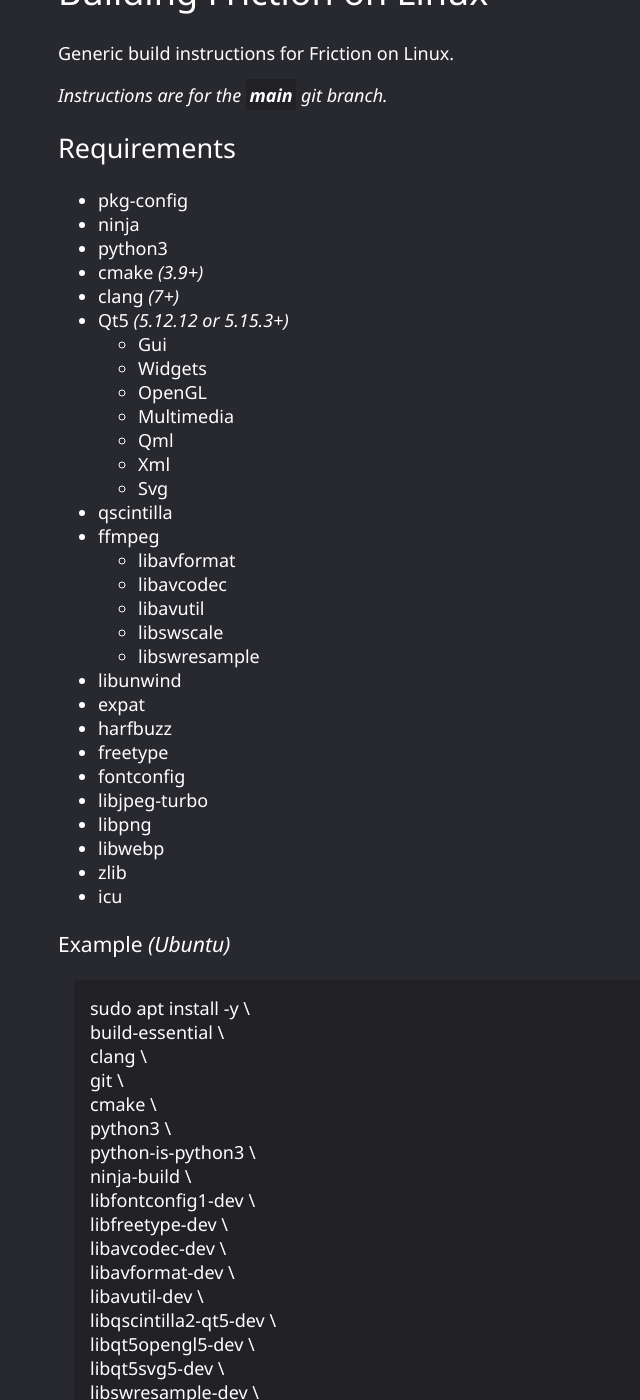
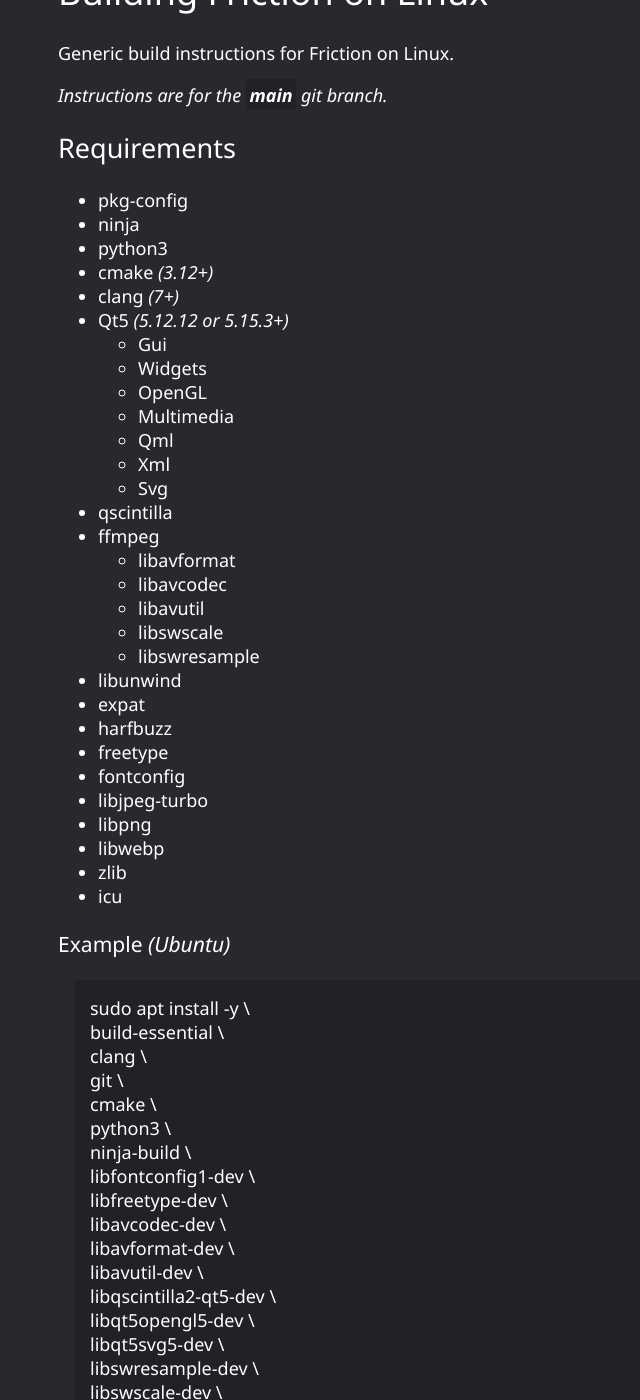
Before and after one commit to friction2d/friction2d.github.io, a Jekyll site: the page built from documentation/source-linux.md, in a window 1280 px wide and 1400 px high, scrolled down 203 px. Shown: the whole window, without its empty margins (0-640 px from the left). Built offline with Jekyll 4.4.1, drawn with Linux system fonts in a browser that asks for light colours; some of the changed text lies outside the part shown.

Commit message:
Update source-linux.md

```diff
--- a/documentation/source-linux.md
+++ b/documentation/source-linux.md
@@ -14,7 +14,7 @@ Generic build instructions for Friction on Linux.
 * pkg-config
 * ninja
 * python3
-* cmake *(3.9+)*
+* cmake *(3.12+)*
 * clang *(7+)*
 * Qt5 *(5.12.12 or 5.15.3+)*
     * Gui
@@ -51,7 +51,6 @@ clang \
 git \
 cmake \
 python3 \
-python-is-python3 \
 ninja-build \
 libfontconfig1-dev \
 libfreetype-dev \
```
